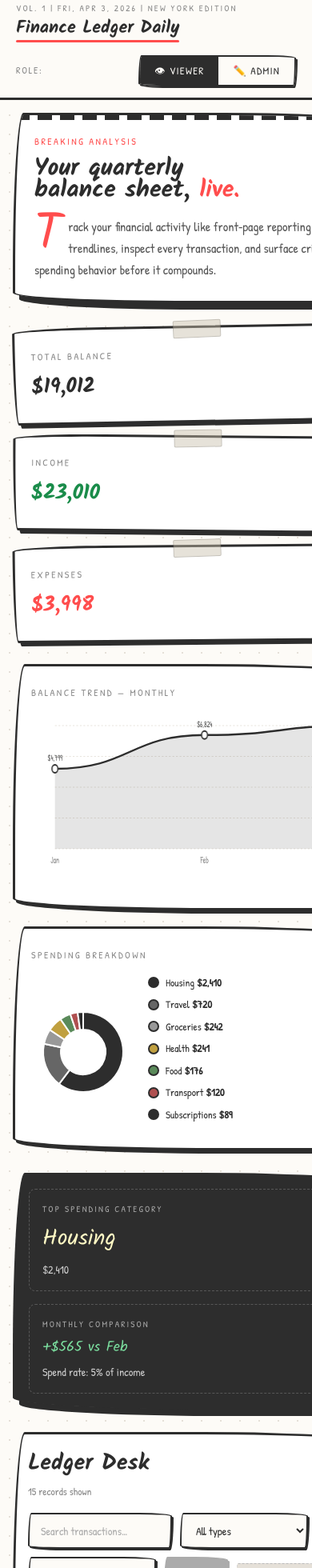
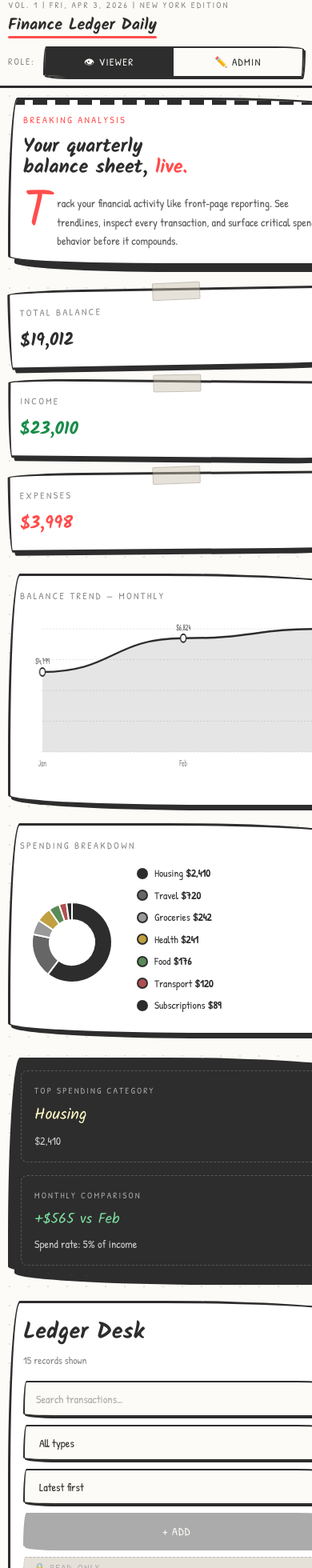
Before and after one commit to ayushhkkkk3585/Zorvyn-Assignment, a Next.js app: page / in a window 390 px wide. Shown: the part 12-1972 px from the top of the page at 80% size. Built offline with nearby package versions, Linux system fonts and the light colour scheme; a web font is replaced by a local one.

Commit message:
fixed overflow finally ig?

```diff
--- a/app/page.module.css
+++ b/app/page.module.css
@@ -789,3 +789,119 @@
   .headerInner { flex-direction: column; align-items: flex-start; }
   .roleSwitcher { width: 100%; justify-content: space-between; }
 }
+
+
+@media (max-width: 480px) {
+
+  /* Reduce global spacing */
+  .main {
+    padding: 12px 10px 30px;
+  }
+
+  /* Header fix */
+  .headerInner {
+    padding: 10px;
+    gap: 10px;
+  }
+
+  .mastheadTitle {
+    font-size: 20px;
+  }
+
+  /* Hero fix */
+  .hero {
+    padding: 16px;
+    gap: 12px;
+  }
+
+  .heroTitle {
+    font-size: 24px;
+    line-height: 1.1;
+  }
+
+  .heroBody {
+    font-size: 14px;
+  }
+
+  /* Summary cards */
+  .summaryCard {
+    padding: 16px 12px;
+  }
+
+  .cardValue {
+    font-size: 22px;
+  }
+
+  /* Charts */
+  .chartCard {
+    padding: 16px 12px;
+  }
+
+  /* Insights */
+  .insightsBar {
+    padding: 16px;
+  }
+
+  .insightVal {
+    font-size: 20px;
+  }
+
+  /* Controls FIX (important) */
+  .controls {
+    flex-direction: column;
+    align-items: stretch;
+    width: 100%;
+  }
+
+  .controls > * {
+    width: 100%;
+  }
+
+  /* Inputs */
+  .sketchInput,
+  .sketchSelect {
+    width: 100%;
+    min-width: unset;
+  }
+
+  /* Buttons */
+  .sketchBtn {
+    width: 100%;
+  }
+
+  /* Table */
+  .table th,
+  .table td {
+    padding: 8px;
+    font-size: 12px;
+  }
+
+  /* Modal */
+  .modal {
+    padding: 20px;
+  }
+
+  /* Footer */
+  .footer {
+    flex-direction: column;
+    align-items: flex-start;
+  }
+}
+
+
+.txTableWrap {
+  overflow-x: auto;
+  -webkit-overflow-scrolling: touch;
+}
+
+.heroTitle {
+  word-break: break-word;
+}
+
+.roleToggle {
+  width: 100%;
+}
+
+.roleBtn {
+  flex: 1;
+}
```
